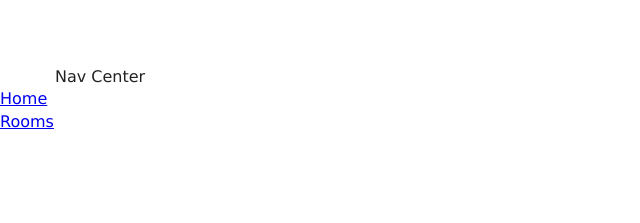
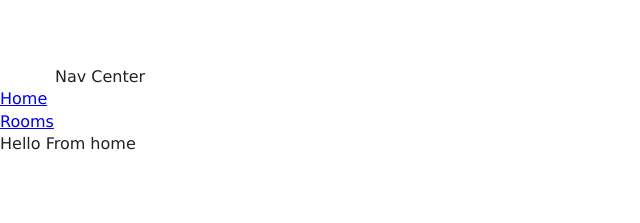
Before and after one commit to EbeDev31/react-resort, a React app: page / in a window 1280 px wide. Shown: the top 223 px of the page, without its empty margins (0-640 px from the left). Built offline with nearby package versions, Linux system fonts and the light colour scheme.

Commit message:
adds context

```diff
--- /dev/null
+++ b/src/context.js
@@ -0,0 +1,24 @@
+import React, {useContext, createContext} from 'react'
+
+
+
+  //const ThemeContext = React.createContext(themes.light);
+export const RoomContext = createContext()
+const RoomProvider = (props) => {
+  const themes = {
+    light: {
+      foreground: "#000000",
+      background: "#eeeeee"
+    },
+    dark: {
+      foreground: "#ffffff",
+      background: "#222222"
+    }
+  };
+    return (
+        <RoomContext.Provider value={{...themes}}>
+          {props.children}
+        </RoomContext.Provider>
+    )
+}
+export default RoomProvider
--- a/src/index.js
+++ b/src/index.js
@@ -6,16 +6,19 @@ import Home from './pages/home'
 import Rooms from './pages/rooms'
 import SingleRoom from './pages/singleRoom'
 import './App.css'
+import RoomProvider from './context'
 
 const App = () => {
     return (
         <Router>
+            <RoomProvider>
             <Nav/>
             <Switch>
-                <Route path='/home' component={Home}></Route>
+                <Route path='/' component={Home}></Route>
                 <Route path='/rooms' component={Rooms}></Route>
                 <Route path='/singleRoom/:id' component={SingleRoom}></Route>
             </Switch>
+            </RoomProvider>
         </Router>
     )
 }
--- a/src/pages/home.js
+++ b/src/pages/home.js
@@ -1,6 +1,10 @@
-import React from 'react'
+import React, {useContext} from 'react'
+import { RoomContext } from '../context';
+
 
  const Home = () => {
+     const context = useContext(RoomContext)
+     console.log('data is ',context)
     return (
         <div>
             Hello From home
```
